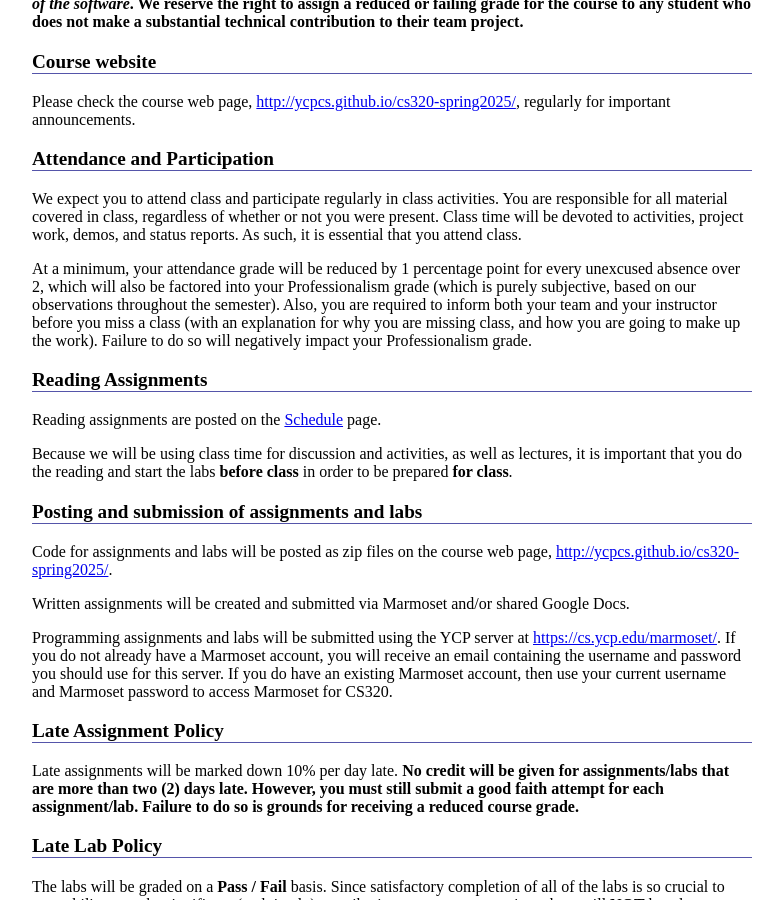
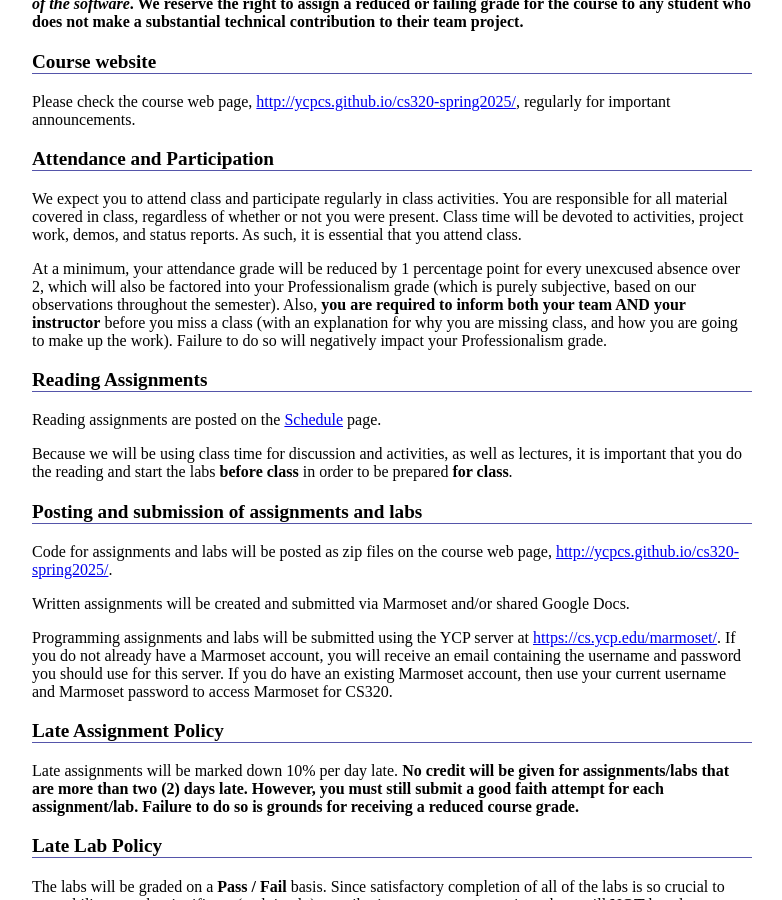
Before and after one commit to ycpcs/cs320-spring2025, a Jekyll site: the page built from syllabus.md, in a window 1280 px wide and 900 px high, scrolled down 2054 px. Shown: the whole window, without its empty margins (248-1030 px from the left). Built offline with Jekyll 4.4.1, drawn with Linux system fonts in a browser that asks for light colours; part of the change alters nothing that is shown; some of the changed text lies outside the part shown.

```diff
--- a/syllabus.md
+++ b/syllabus.md
@@ -12,8 +12,8 @@ CS 320 - Software Engineering and Design
 
 **Class times (all in KEC 119):**
 
-- Section 101: M-W-F	10:00 - 10:50 AM (Prof. Hake)
-- Section 102: M-W-F	 1:00 -  1:50 PM (Prof. Hake)
+- Section 101: M-W-F	2:00 - 2:50 AM (Prof. Hake)
+- Section 102: M-W-F	3:00 - 3:50 PM (Dr.Babcock)
 
 **Instructor:**
 
@@ -102,7 +102,7 @@ Please check the course web page, <http://ycpcs.github.io/cs320-spring2025/>, re
 
 We expect you to attend class and participate regularly in class activities.  You are responsible for all material covered in class, regardless of whether or not you were present.  Class time will be devoted to activities, project work, demos, and status reports. As such, it is essential that you attend class.
 
-At a minimum, your attendance grade will be reduced by 1 percentage point for every unexcused absence over 2, which will also be factored into your Professionalism grade (which is purely subjective, based on our observations throughout the semester).  Also, you are required to inform both your team and your instructor before you miss a class (with an explanation for why you are missing class, and how you are going to make up the work).  Failure to do so will negatively impact your Professionalism grade.
+At a minimum, your attendance grade will be reduced by 1 percentage point for every unexcused absence over 2, which will also be factored into your Professionalism grade (which is purely subjective, based on our observations throughout the semester).  Also, **you are required to inform both your team AND your instructor** before you miss a class (with an explanation for why you are missing class, and how you are going to make up the work).  Failure to do so will negatively impact your Professionalism grade.
 
 ### Reading Assignments
 
```
